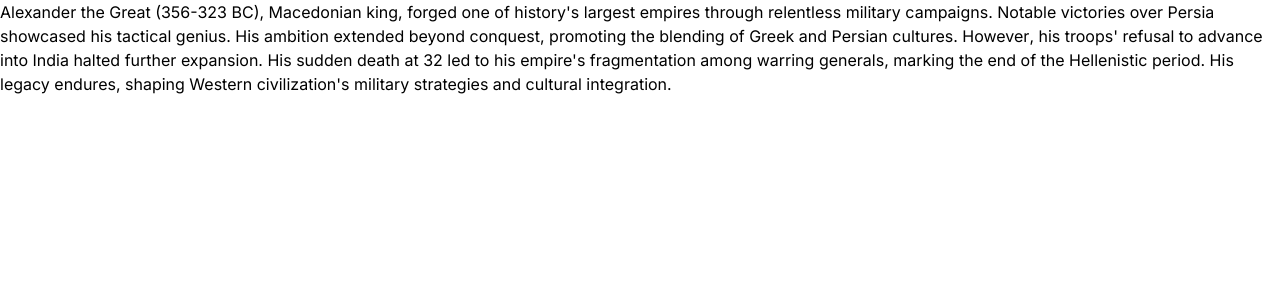
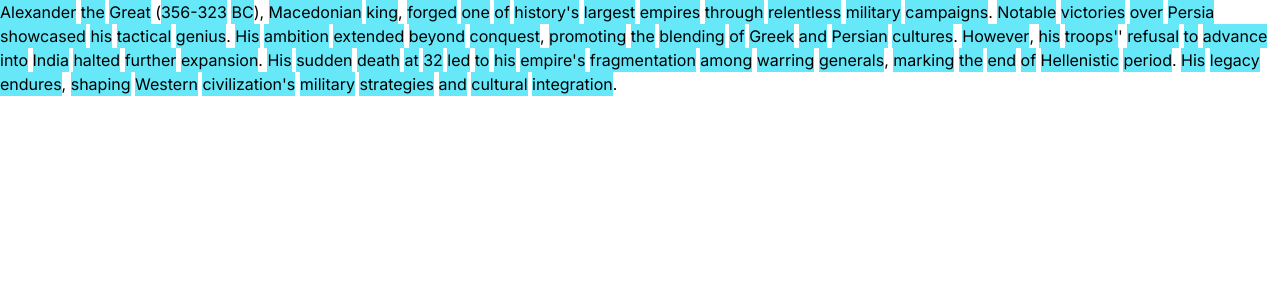
Before and after one commit to SerkanToraman/wordsHighlighting, a Next.js app: page /home in a window 1280 px wide. Shown: the top 300 px of the page. Built offline with nearby package versions, Linux system fonts and the light colour scheme.

Commit message:
Complete all the functional tasks

```diff
--- a/src/app/flashcard/page.tsx
+++ b/src/app/flashcard/page.tsx
@@ -3,7 +3,7 @@ import React from "react";
 import { useWordSelector } from "@/store/store";
 
 const Page: React.FC = () => {
-  const savedWords = useWordSelector((state) => state.wordReducer.savedWords);
+  const savedWords = useWordSelector((state) => state.wordReducer.flashCardWords);
   return (
     <div>
       <h1>a</h1>
--- a/src/app/home/page.tsx
+++ b/src/app/home/page.tsx
@@ -1,12 +1,19 @@
 "use client";
 import React, { useRef, useState, useEffect } from "react";
 import { useDispatch } from "react-redux";
-import { addWord } from "@/store/features/word-slice";
+import { addFlashCardWord, addKnownWord } from "@/store/features/word-slice";
 import { useWordSelector } from "@/store/store";
+import { translation } from "@/data/Text";
+
+const enText = translation.map((item) => item[0]).join(" ");
+const trText = translation.map((item) => item[1]).join(" ");
 
 const Page: React.FC = () => {
   const dispatch = useDispatch();
-  const savedWords = useWordSelector((state) => state.wordReducer.savedWords);
+  const flashCardWords = useWordSelector(
+    (state) => state.wordReducer.flashCardWords
+  );
+  const knownWords = useWordSelector((state) => state.wordReducer.knownWords);
   const [startPosition, setStartPosition] = useState<number | null>(null);
   const [selectedPhrase, setSelectedPhrase] = useState<string>("");
   const [selectedWords, setSelectedWords] = useState<number[]>([]);
@@ -14,9 +21,60 @@ const Page: React.FC = () => {
   const [modalPosition, setModalPosition] = useState({ top: 0, left: 0 });
   const modalRef = useRef<HTMLDivElement>(null);
 
-  const handleAddToFlashcards = (word: string) => {
-    dispatch(addWord(word));
+  const handleAddToFlashCards = (word: string) => {
+    dispatch(addFlashCardWord(word));
   };
+  const handleAddToKnownWords = (word: string) => {
+    dispatch(addKnownWord(word));
+  };
+
+  const checkIfWordIsInFlashCards = (
+    sentence: string,
+    flashCardWords: string[]
+  ) => {
+    const indices: number[] = [];
+    const wordsInSentence = sentence.split(" ");
+
+    flashCardWords.forEach((phrase) => {
+      const wordsInPhrase = phrase.split(" ");
+      if (wordsInPhrase.length > 1) {
+        const subIndices: number[] = [];
+        for (
+          let i = 0;
+          i <= wordsInSentence.length - wordsInPhrase.length;
+          i++
+        ) {
+          const joinedPhrase = wordsInSentence
+            .slice(i, i + wordsInPhrase.length)
+            .join(" ");
+          if (
+            joinedPhrase.replace(/[^\w\s'()-]/g, "").toLowerCase() ===
+            phrase.toLowerCase()
+          ) {
+            for (let j = i; j < i + wordsInPhrase.length; j++) {
+              subIndices.push(j);
+            }
+          }
+        }
+        if (subIndices.length > 0) {
+          indices.push(subIndices);
+        }
+      } else {
+        wordsInSentence.forEach((word, index) => {
+          if (
+            word.toLowerCase().replace(/[^\w\s'()-]/g, "") ===
+            phrase.toLowerCase()
+          ) {
+            indices.push(index);
+          }
+        });
+      }
+    });
+
+    return indices;
+  };
+
+  const indices = checkIfWordIsInFlashCards(enText, flashCardWords);
 
   const handlePageClick = (e: MouseEvent) => {
     const target = e.target as HTMLElement;
@@ -25,6 +83,7 @@ const Page: React.FC = () => {
       !(modalRef.current?.contains(target) || target.closest("span"))
     ) {
       setShowModal(false);
+      setSelectedWords([]);
     }
   };
 
@@ -47,7 +106,12 @@ const Page: React.FC = () => {
       );
       setSelectedWords(selected);
       const selectedWordList = selected
-        .map((i) => sentence.split(" ")[i].replace(/[^\w\s'()-]$/, ""))
+        .map((i) =>
+          enText
+            .split(" ")
+            [i].replace(/[^\w\s'()-]$/, "")
+            .trim()
+        )
         .join(" ");
       console.log("Selected words:", selectedWordList);
       setSelectedPhrase(selectedWordList);
@@ -86,6 +150,7 @@ const Page: React.FC = () => {
   useEffect(() => {
     console.log(selectedWords);
     console.log(showModal);
+    console.log("indices", indices);
   }, [selectedWords]);
 
   const handleMouseDown = (
@@ -94,35 +159,102 @@ const Page: React.FC = () => {
     index: number
   ) => {
     setStartPosition(index);
+    setShowModal(false);
     setSelectedWords([]);
   };
 
-  const sentence =
-    "Alexander the Great (356-323 BC), Macedonian king, forged one of history's largest empires through relentless military campaigns. Notable victories over Persia showcased his tactical genius. His ambition extended beyond conquest, promoting the blending of Greek and Persian cultures. However, his troops' refusal to advance into India halted further expansion. His sudden death at 32 led to his empire's fragmentation among warring generals, marking the end of the Hellenistic period. His legacy endures, shaping Western civilization's military strategies and cultural integration.";
+  const getTranslation = (selectedPhrase) => {
+    const cleanSelectedPhrase = selectedPhrase
+      .replace(/[^\w\s'()-]/g, "")
+      .trim();
+    for (let i = 0; i < translation.length; i++) {
+      const cleanEnPhrase = translation[i][0]
+        .replace(/[^\w\s'()-]/g, "")
+        .trim();
+      if (cleanEnPhrase === cleanSelectedPhrase) {
+        return translation[i][1];
+      }
+    }
+    const wordsInPhrase = cleanSelectedPhrase.split(" ");
+    let translatedPhrase = "";
+    for (let i = 0; i < wordsInPhrase.length; i++) {
+      const cleanWord = wordsInPhrase[i];
+      for (let j = 0; j < translation.length; j++) {
+        if (translation[j][0].includes(cleanWord)) {
+          translatedPhrase += translation[j][1] + " ";
+          break;
+        }
+      }
+    }
+    return translatedPhrase.trim();
+  };
 
   return (
     <div className="w-full flex flex-col">
       <p>
-        {sentence.split(" ").map((word, index) => {
-          const cleanWord = word.replace(/[^\w\s'()-]/g, "");
-          const punctuation = word.replace(/[\w\s'()-]/g, "");
+        {enText.split(" ").map((word, index) => {
+          const cleanWord = word.replace(/[^\w\s'-]/g, "");
+          const beginningPunctuation = word.match(/^(\W+)/)?.[1] || "";
+          const endPunctuation = word.match(/(\W+)$/)?.[1] || "";
+
+          const isNextIndexSelected =
+            indices.some((item) => {
+              if (Array.isArray(item)) {
+                const currentArrayIndex = item.indexOf(index);
+                if (
+                  currentArrayIndex !== -1 &&
+                  item[currentArrayIndex + 1] === index + 1
+                ) {
+                  return true;
+                }
+              }
+              return false;
+            }) || false;
+
+          const hasBackground =
+            indices.some((item) => {
+              if (Array.isArray(item)) {
+                return item.includes(index);
+              } else {
+                return item === index;
+              }
+            }) || false;
 
           return (
             <span key={index}>
+              <span>{beginningPunctuation}</span>
               <span
                 onMouseDown={(e) => handleMouseDown(e, cleanWord, index)}
                 onMouseUp={(e) => handleMouseUp(e, cleanWord, index)}
                 style={{
                   display: "inline-block",
-                  backgroundColor: selectedWords.includes(index)
+                  backgroundColor: indices.some((item) =>
+                    Array.isArray(item) ? item.includes(index) : item === index
+                  )
+                    ? "rgb(196 181 253)"
+                    : selectedWords.includes(index)
                     ? "yellow"
+                    : !knownWords.includes(cleanWord)
+                    ? "rgb(103 232 249)"
                     : "transparent",
                 }}
               >
                 {cleanWord}
               </span>
-              <span>{punctuation}</span>
-              <span>&nbsp;</span>
+              <span>{endPunctuation}</span>
+
+              {hasBackground && isNextIndexSelected ? (
+                <span
+                  style={{
+                    display: "inline-block",
+                    backgroundColor: "rgb(196 181 253)",
+                  }}
+                >
+                  &nbsp;
+                </span>
+              ) : (
+                <span>&nbsp;</span>
+              )}
             </span>
           );
         })}
@@ -130,24 +262,26 @@ const Page: React.FC = () => {
       {showModal && (
         <div
           ref={modalRef}
-          className="fixed z-10 overflow-y-auto top-0 w-full left-0"
+          className="fixed z-10 overflow-y-auto top-0 w-40 left-0"
           style={{
             position: "absolute",
             top: modalPosition.top,
             left: modalPosition.left,
           }}
         >
-          <div className="bg-emerald-500 w-40 p-4 shadow-lg">
-            {selectedPhrase}
-            <button onClick={() => handleAddToFlashcards(selectedPhrase)}>
+          <div className="bg-emerald-500 p-4 shadow-lg">
+            {getTranslation(selectedPhrase)}
+            <button onClick={() => handleAddToFlashCards(selectedPhrase)}>
               Add to flashcards
             </button>
-            <button onClick={() => setShowModal(false)}>Close</button>
+            <button onClick={() => handleAddToKnownWords(selectedPhrase)}>
+              Add to known words
+            </button>
           </div>
         </div>
       )}
       <p>
-        {savedWords.map((word, index) => (
+        {flashCardWords.map((word, index) => (
           <p key={index}>{word}</p>
         ))}
       </p>
--- /dev/null
+++ b/src/data/Text.tsx
@@ -0,0 +1,81 @@
+export const translation = [
+  ["Alexander", "İskender"],
+  ["the", "belgili tanımlık"],
+  ["Great", "Büyük"],
+  ["(356-323", "356-323"],
+  ["BC),", "M.Ö."],
+  ["Macedonian", "Makedon"],
+  ["king,", "kral"],
+  ["forged", "kurmuş"],
+  ["one", "bir"],
+  ["of", "en"],
+  ["history's", "tarihin"],
+  ["largest", "en büyük"],
+  ["empires", "imparatorluklardan birini"],
+  ["through", "arasından"],
+  ["relentless", "amansız"],
+  ["military", "askeri"],
+  ["campaigns.", "kampanyalarıyla"],
+  ["Notable", "dikkate değer"],
+  ["victories", "zaferler"],
+  ["over", "üzerinde"],
+  ["Persia", "Pers İmparatorluğu"],
+  ["showcased", "sergiledi"],
+  ["his", "onun"],
+  ["tactical", "taktiksel"],
+  ["genius.", "dehası"],
+  ["His", "Onun"],
+  ["ambition", "hırsı"],
+  ["extended", "uzanmış"],
+  ["beyond", "ötesine"],
+  ["conquest,", "fethin,"],
+  ["promoting", "teşvik ederek"],
+  ["the", "Yunan ve"],
+  ["blending", "Pers kültürlerinin harmanlanmasını"],
+  ["of", "teşvik ederek"],
+  ["Greek", "Yunan"],
+  ["and", "ve"],
+  ["Persian", "Pers"],
+  ["cultures.", "kültürlerini"],
+  ["However,", "Ancak"],
+  ["his", "onun"],
+  ["troops'", "ordusunun"],
+  ["refusal", "reddi"],
+  ["to", "etmek"],
+  ["advance", "ilerlemeyi"],
+  ["into", "içine"],
+  ["India", "Hindistan"],
+  ["halted", "durdurdu"],
+  ["further", "daha fazla"],
+  ["expansion.", "genişlemeyi"],
+  ["His", "Onun"],
+  ["sudden", "ani"],
+  ["death", "ölümü"],
+  ["at", "olduğunda"],
+  ["32", "32 yaşında"],
+  ["led", "yol açtı"],
+  ["to", "için"],
+  ["his", "onun"],
+  ["empire's", "imparatorluğunun"],
+  ["fragmentation", "parçalanmasına"],
+  ["among", "arasında"],
+  ["warring", "savaşan"],
+  ["generals,", "general,"],
+  ["marking", "işaretleyerek"],
+  ["the", "belgili tanımlık"],
+  ["end", "sonunu"],
+  ["of", "işaretleyerek"],
+  ["Hellenistic", "Helenistik"],
+  ["period.", "dönemin"],
+  ["His", "Onun"],
+  ["legacy", "mirası"],
+  ["endures,", "dayanır"],
+  ["shaping", "şekillendirerek"],
+  ["Western", "Batı"],
+  ["civilization's", "medeniyetinin"],
+  ["military", "askeri"],
+  ["strategies", "stratejilerini"],
+  ["and", "ve"],
+  ["cultural", "kültürel"],
+  ["integration.", "entegrasyonu"],
+];
--- a/src/store/features/auth-slice.ts
+++ /dev/null
@@ -1,47 +0,0 @@
-import {createSlice, PayloadAction} from'@reduxjs/toolkit';
-
-type InitialState={
-  value:AuthState;
-}
-
-type AuthState={
-  isAuth:boolean;
-  username:string;
-  uid:string;
-  isModerator:boolean;
-}
-
-const initialState = {
-  value:{
-    isAuth:false,
-    username:"",
-    uid:"",
-    isModerator:false,
-  } as AuthState
-} as InitialState
-
-export const auth = createSlice({
-  name :"auth",
-  initialState,
-  reducers:{
-    logOut :()=>{
-      return initialState;
-    },
-    logIn:(state,action:PayloadAction<string>)=>{
-      return{
-        value:{
-          isAuth:true,
-          username:action.payload,
-          uid:"12312",
-          isModerator:false,
-        }
-      }
-    },
-    toggleModerator:(state)=>{
-      state.value.isModerator = !state.value.isModerator;
-    },
-  }
-})
-
-export const {logOut,logIn,toggleModerator} = auth.actions;
-export default auth.reducer;
--- a/src/store/features/word-slice.ts
+++ b/src/store/features/word-slice.ts
@@ -5,23 +5,38 @@ type InitialState = {
 };
 
 type WordState = {
-  savedWords: string[];
+  flashCardWords: string[];
+  knownWords: string[];
 };
 
 const initialState: WordState = {
-  savedWords: [],
+  flashCardWords: [],
+  knownWords: [],
 };
 
 export const word = createSlice({
   name: "word",
   initialState,
   reducers: {
-    addWord: (state, action: PayloadAction<string>) => {
-      state.savedWords.push(action.payload);
+    addFlashCardWord: (state, action: PayloadAction<string>) => {
+      const newWord = action.payload;
+      if (!state.flashCardWords.includes(newWord)) {
+        state.flashCardWords.push(newWord);
+      }
+    },
+    addKnownWord: (state, action: PayloadAction<string>) => {
+      const newWords = action.payload
+        .split(" ")
+        .filter((word) => word.trim() !== "");
+      newWords.forEach((newWord) => {
+        if (!state.knownWords.includes(newWord)) {
+          state.knownWords.push(newWord);
+        }
+      });
     },
   },
 });
 
-export const { addWord } = word.actions;
+export const { addFlashCardWord, addKnownWord } = word.actions;
 
 export default word.reducer;
--- a/src/store/store.ts
+++ b/src/store/store.ts
@@ -1,12 +1,10 @@
 import { configureStore } from '@reduxjs/toolkit'
-import authReducer from './features/auth-slice'
 import wordReducer from './features/word-slice'
 import { useSelector,TypedUseSelectorHook } from 'react-redux'
 
 
 export const store = configureStore({
   reducer: {
-    authReducer,
     wordReducer
   },
 })
@@ -15,5 +13,4 @@ export const store = configureStore({
 export type RootState = ReturnType<typeof store.getState>
 // Inferred type: {posts: PostsState, comments: CommentsState, users: UsersState}
 export type AppDispatch = typeof store.dispatch
-export const useAppSelector:TypedUseSelectorHook<RootState> = useSelector
 export const useWordSelector:TypedUseSelectorHook<RootState> = useSelector
```
Also changed, not shown: src/app/login/page.tsx (deleted, +0 -21 lines), src/component/LoginForm.tsx (deleted, +0 -32 lines), 1 other file (tests, documents, lock files or other folders).
